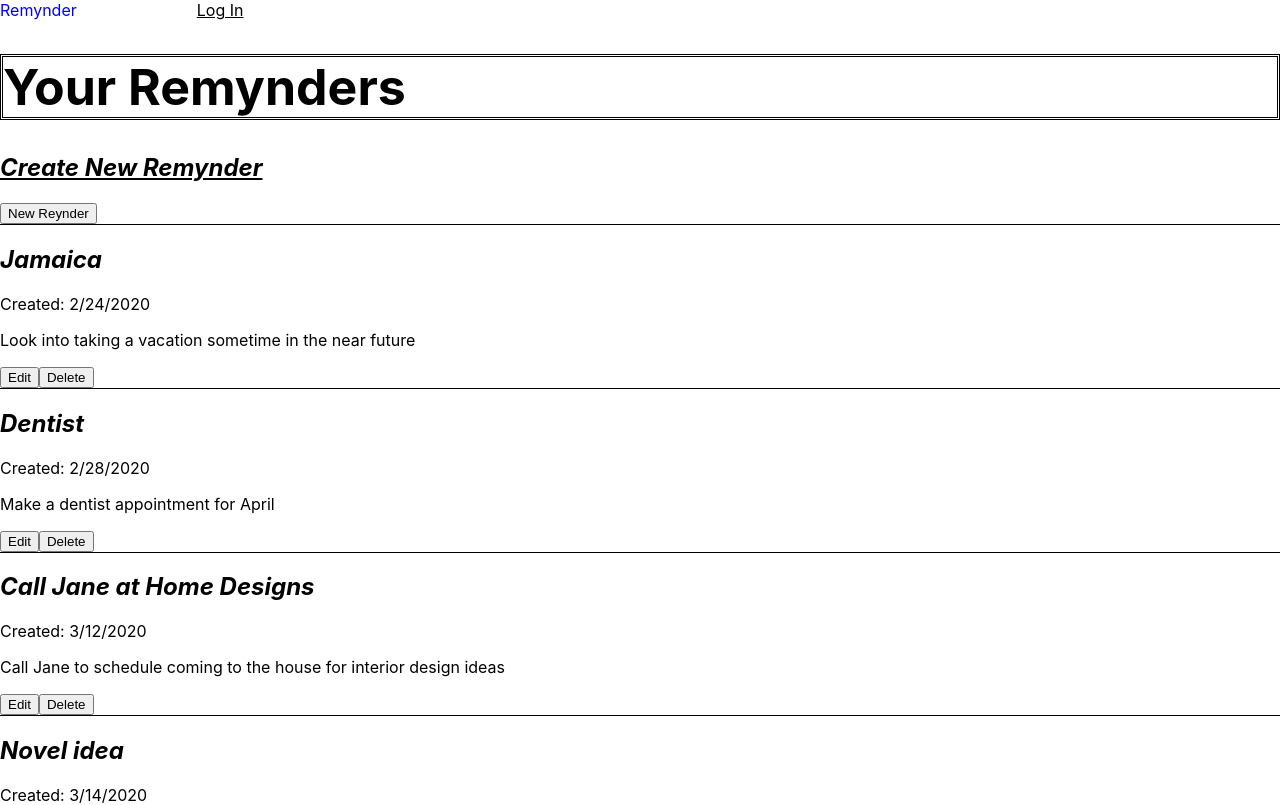
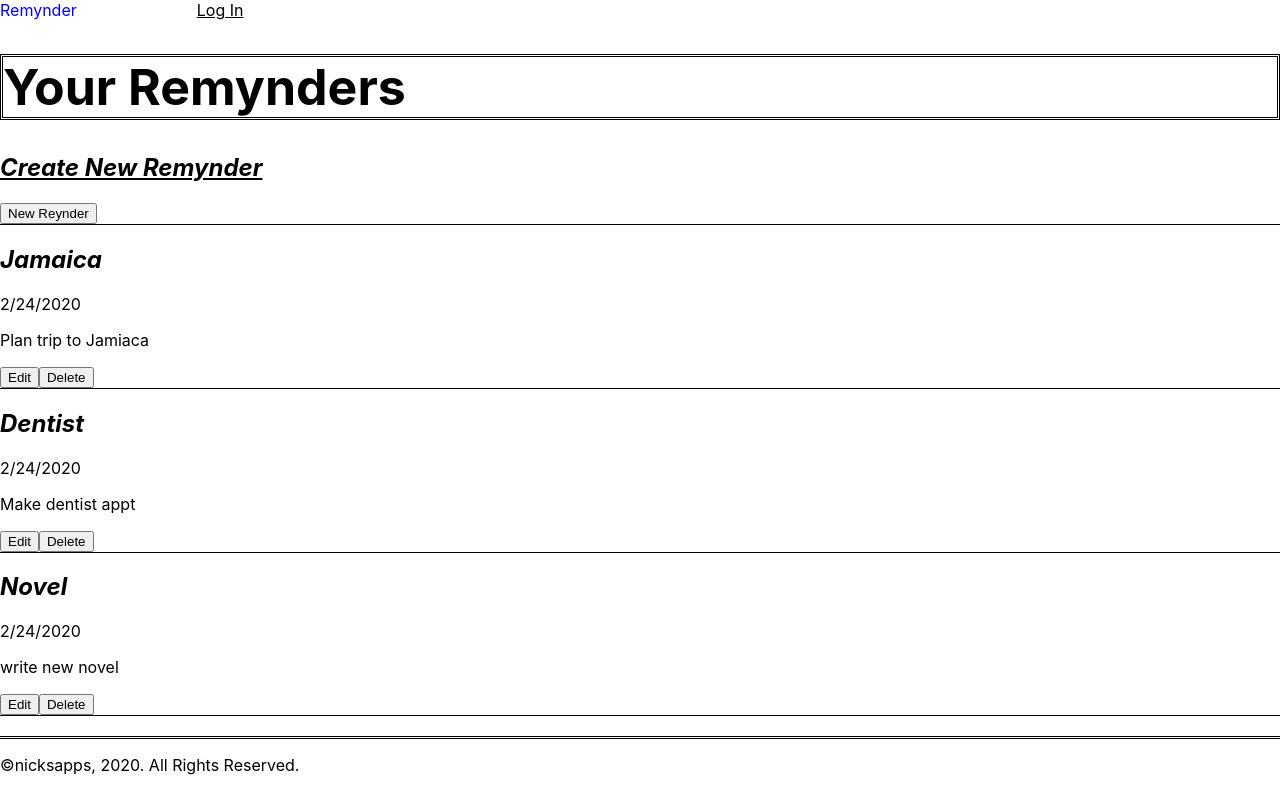
Before and after one commit to nickwilliams4/remynder-app, a React (Create React App) app: page /NotePage in a window 1280 px wide. Shown: the top 805 px of the page. Built offline with nearby package versions, Linux system fonts and the light colour scheme.

Commit message:
static version

```diff
--- a/src/AddNote/AddNote.js
+++ b/src/AddNote/AddNote.js
@@ -1,5 +1,6 @@
 import React, { Component } from 'react'
 import Content from '../Content/Content'
+import { Link } from 'react-router-dom'
 import './AddNote.css'
 
 export default class AddNote extends Component {
@@ -31,8 +32,9 @@ export default class AddNote extends Component {
                 <option value="custom">Custom</option>
               </select>
             </div>
-
+            <Link to='/NotePage'>
             <button type="submit">Submit</button>
+              </Link>
             <button type="reset">Reset</button>
           </form>
         </main>
--- a/src/App/App.js
+++ b/src/App/App.js
@@ -11,24 +11,23 @@ import ReturningUser from '../ReturningUser/ReturningUser'
 
 export default class App extends Component {
   state = {
-    notes: []
+    notes: [{id: "1",
+            "title": "Jamaica",
+            "content": "Plan trip to Jamiaca",
+            created: "2/24/2020"
+  },
+  {id: "2",
+  "title": "Dentist",
+  "content": "Make dentist appt",
+  created: "2/24/2020"
+},
+{id: "3",
+            "title": "Novel",
+            "content": "write new novel",
+            created: "2/24/2020"
+  }
+]
   };
-
-renderMainRoutes() {
-  const {notes } = this.state;
-  return (
-      <>
-          <Route
-              path="/note/:noteId"
-              render={routeProps => {
-                  const {noteId} = routeProps.match.params;
-                  const note = findNote(notes, noteId);
-                  return <NotePage {...routeProps} note={note} />;
-              }}
-          />
-      </>
-  );
-}
 
 
 
@@ -41,7 +40,7 @@ renderMainRoutes() {
         <main>
           <Switch>
             <Route exact path='/' component={HomePage} />
-            <Route path='/NotePage' component={NotePage} />
+            <Route path='/NotePage'><NotePage notes={this.state.notes}/></Route>
             <Route path='/AddNote' component={AddNote} />
             <Route path='/ReturningUser' component={ReturningUser} />
             <Route component={NotFoundPage} />
--- a/src/NotePage/NotePage.js
+++ b/src/NotePage/NotePage.js
@@ -19,42 +19,15 @@ export default class NotePage extends Component {
               </Link>
             </header>
           </section>
-            <section>
+          {this.props.notes.map(note =>  <section>
               <header>
-                <h2>Jamaica</h2>
-                <p>Created: 2/24/2020</p>
+                <h2>{note.title}</h2>
+                <p>{note.created}</p>
               </header>
-              <p>Look into taking a vacation sometime in the near future</p>
+              <p>{note.content}</p>
               <button>Edit</button>
               <button>Delete</button>
-            </section>
-            <section>
-              <header>
-                <h2>Dentist</h2>
-                <p>Created: 2/28/2020</p>
-              </header>
-              <p>Make a dentist appointment for April</p>
-              <button>Edit</button>
-              <button>Delete</button>
-            </section>
-            <section>
-              <header>
-                <h2>Call Jane at Home Designs</h2>
-                <p>Created: 3/12/2020</p>
-              </header>
-              <p>Call Jane to schedule coming to the house for interior design ideas</p>
-              <button>Edit</button>
-              <button>Delete</button>
-            </section>
-            <section>
-              <header>
-                <h2>Novel idea</h2>
-                <p>Created: 3/14/2020</p>
-              </header>
-              <p>New idea for a novel: We land on Jupiter only to discover that's where the dinosaurs really went.</p>
-              <button>Edit</button>
-              <button>Delete</button>
-            </section>
+            </section>)}
     </main>
       </Content>
     )
```
Also changed, not shown: src/Note/Note.js (added, +69 -0 lines).
